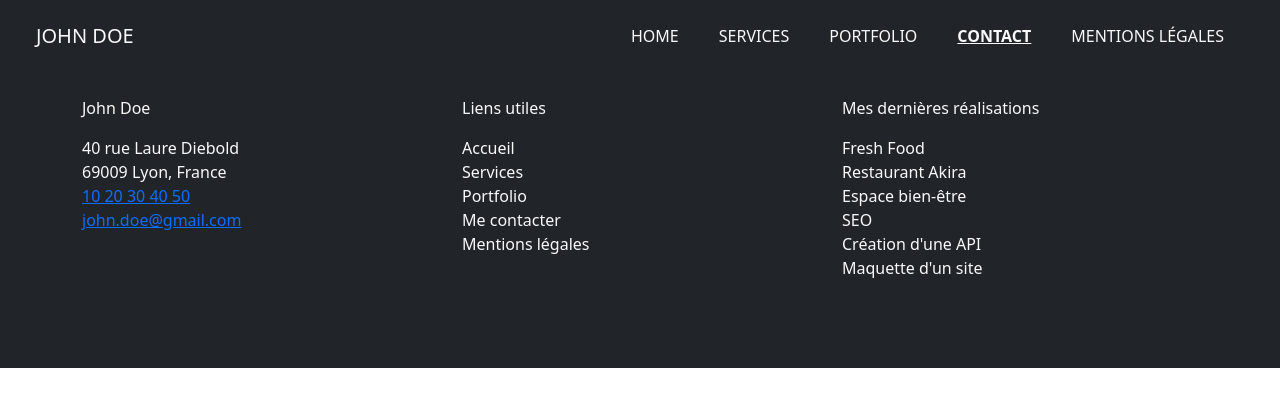
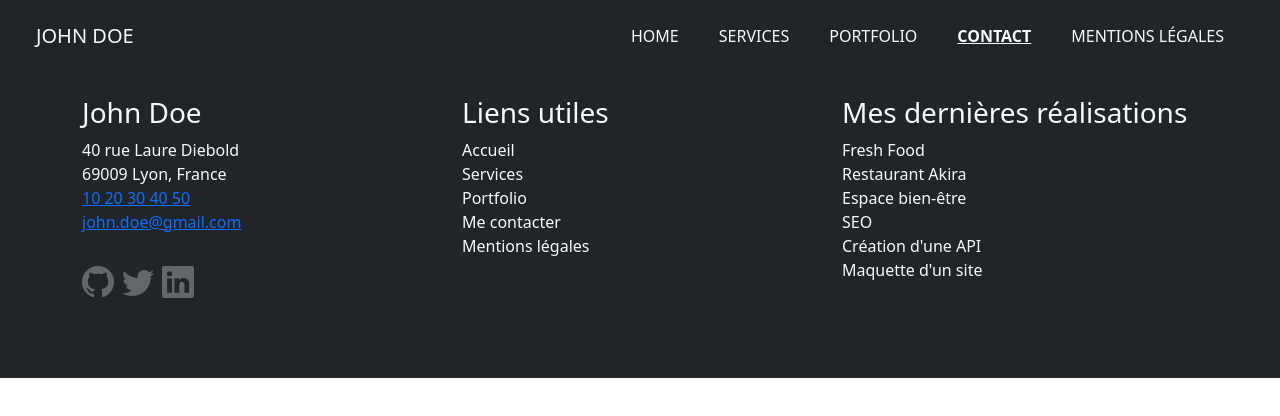
Before and after one commit to Laurinedbt/portfolio, a React (Create React App) app: page /contact in a window 1280 px wide. Shown: the top 416 px of the page. Built offline with nearby package versions, Linux system fonts and the light colour scheme.

Commit message:
Ajout Bootsrap Icons et icônes dans le footer

```diff
--- a/public/index.html
+++ b/public/index.html
@@ -4,6 +4,7 @@
     <meta charset="utf-8" />
     <meta name="viewport" content="width=device-width, initial-scale=1" />
     <link href="https://cdn.jsdelivr.net/npm/bootstrap@5.2.3/dist/css/bootstrap.min.css" rel="stylesheet" integrity="sha384-rbsA2VBKQhggwzxH7pPCaAqO46MgnOM80zW1RWuH61DGLwZJEdK2Kadq2F9CUG65" crossorigin="anonymous">
+    <link rel="stylesheet" href="https://cdn.jsdelivr.net/npm/bootstrap-icons@1.11.1/font/bootstrap-icons.css"/>
     <title>React App</title>
   </head>
   <body>
--- a/src/components/Footer.jsx
+++ b/src/components/Footer.jsx
@@ -8,16 +8,21 @@ function Footer () {
 
           {/* Colonne 1 - Contact */}
           <div className="col-md-4 mb-4">
-            <p>John Doe</p>
+            <h3>John Doe</h3>
             <p className="mb-0">40 rue Laure Diebold</p>
             <p className="mb-0">69009 Lyon, France</p>
             <p className="mb-0"><a href="tel:1020304050">10 20 30 40 50</a></p>
             <p className="mb-0"><a href="mailto:john.doe@gmail.com">john.doe@gmail.com</a></p>
+            <div className="mt-4">
+                <a href="https://github.com/Laurinedbt/portfolio" target="_blank" rel="noopener noreferrer"><i className="bi bi-github"></i></a>
+                <a href="https://x.com/" target="_blank" rel="noopener noreferrer"><i className="bi bi-twitter"></i></a>
+                <a href="https://www.linkedin.com/" target="_blank" rel="noopener noreferrer"><i className="bi bi-linkedin"></i></a>
+            </div>
           </div>
 
           {/* Colonne 2 - Liens */}
           <div className="col-md-4 mb-4">
-            <p>Liens utiles</p>
+            <h3>Liens utiles</h3>
             <ul className="list-unstyled">
               <li><a href="/" className="text-light text-decoration-none">Accueil</a></li>
               <li><a href="/services" className="text-light text-decoration-none">Services</a></li>
@@ -29,7 +34,7 @@ function Footer () {
 
           {/* Colonne 3 - Dernières réalisations */}
           <div className="col-md-4 mb-4">
-            <p>Mes dernières réalisations</p>
+            <h3>Mes dernières réalisations</h3>
             <ul className="list-unstyled">
                 <li><a href="/portfolio" className="text-light text-decoration-none">Fresh Food</a></li>
                 <li><a href="/portfolio" className="text-light text-decoration-none">Restaurant Akira</a></li>
--- a/src/index.css
+++ b/src/index.css
@@ -9,3 +9,14 @@
   font-weight: bold;
   text-decoration: underline;
 }
+
+footer h3 {
+  font-weight: 400;
+}
+
+.bi {
+  font-size: 2rem;
+  color: white;
+  opacity: 30%;
+  margin-right: 8px;
+}
```
